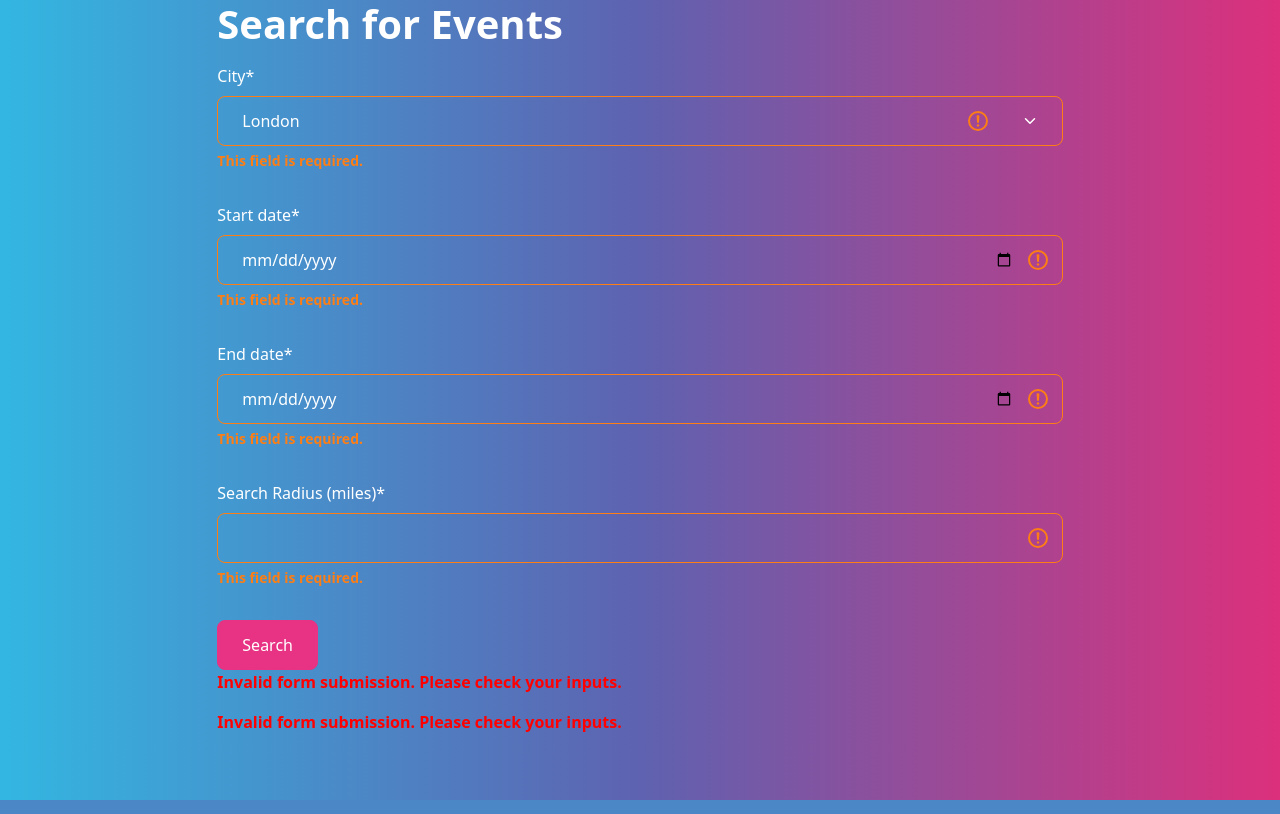
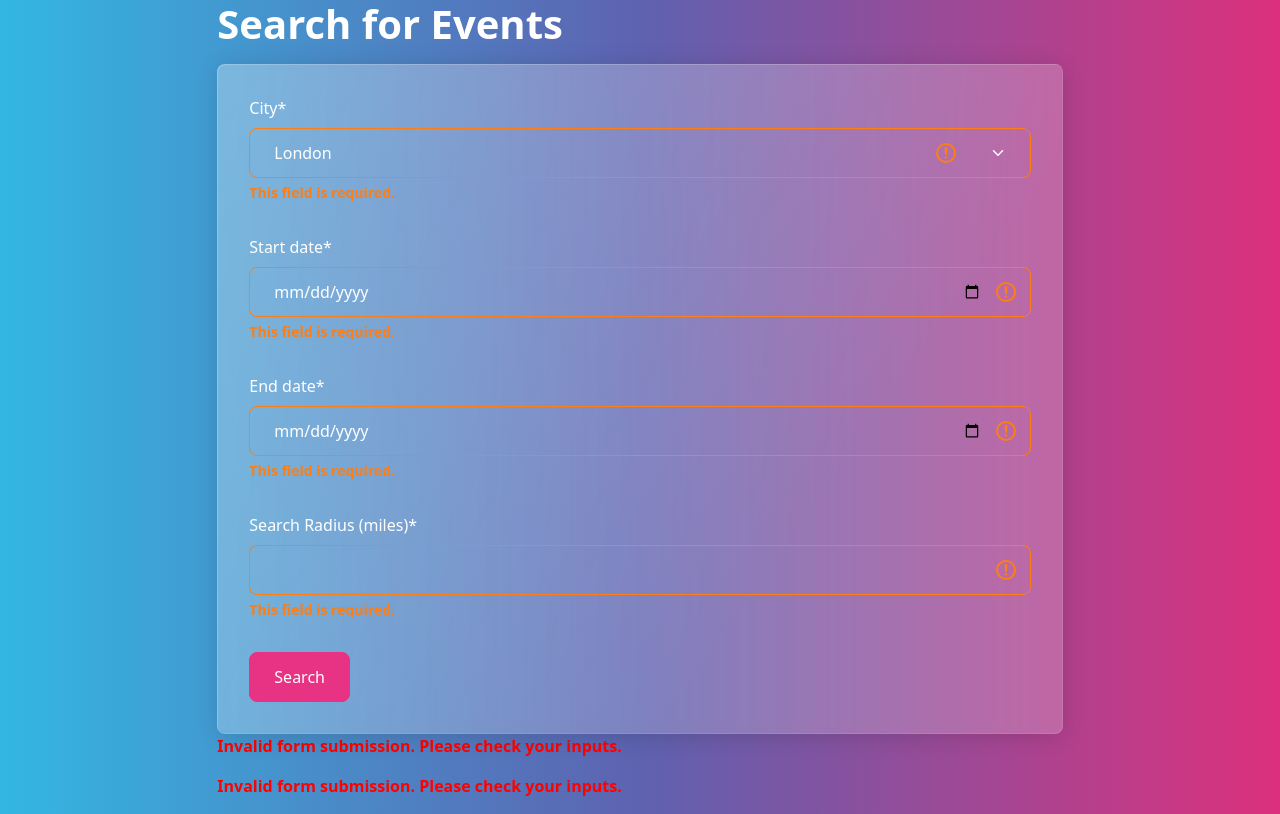
Before and after one commit to MarshallJD1/where2, a Django app: page /events/search/ in a window 1280 px wide. Run offline with Django 4.2, Linux system fonts and the light colour scheme; some libraries are stand-ins or nearby versions.

Commit message:
card form style

```diff
--- a/events/templates/events/search_events.html
+++ b/events/templates/events/search_events.html
@@ -42,13 +42,14 @@
     <div class="row">
     <div class="col-8 mx-auto">
             <h1>Search for Events</h1>
-
+        <div class="card bg-secondary text-white p-3">
             <form method="GET">
                 {% load crispy_forms_tags %}
                 {{ form|crispy }}
                 {% comment %} {{ form.as_p }} {% endcomment %}
                 <button type="submit" class="btn btn-primary">Search</button>
             </form>
+        </div>
 
             {% if error_message %}
                 <p class="error-message">{{ error_message }}</p>
```
